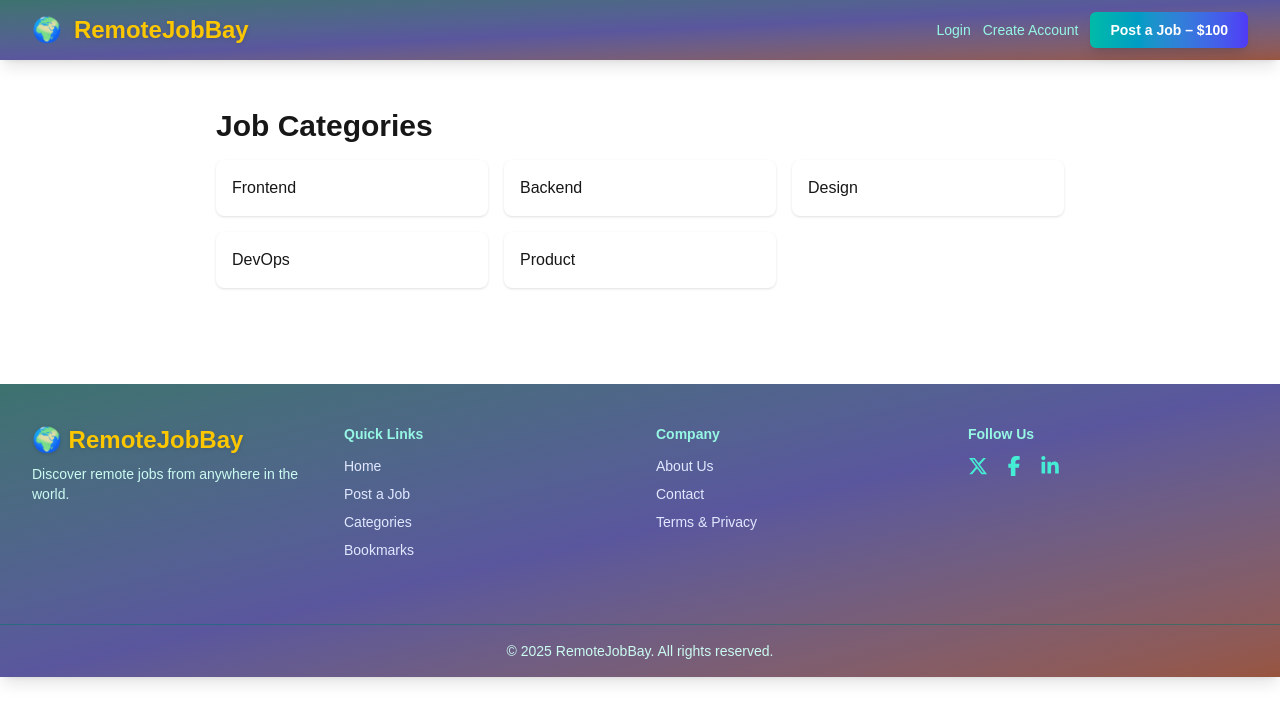
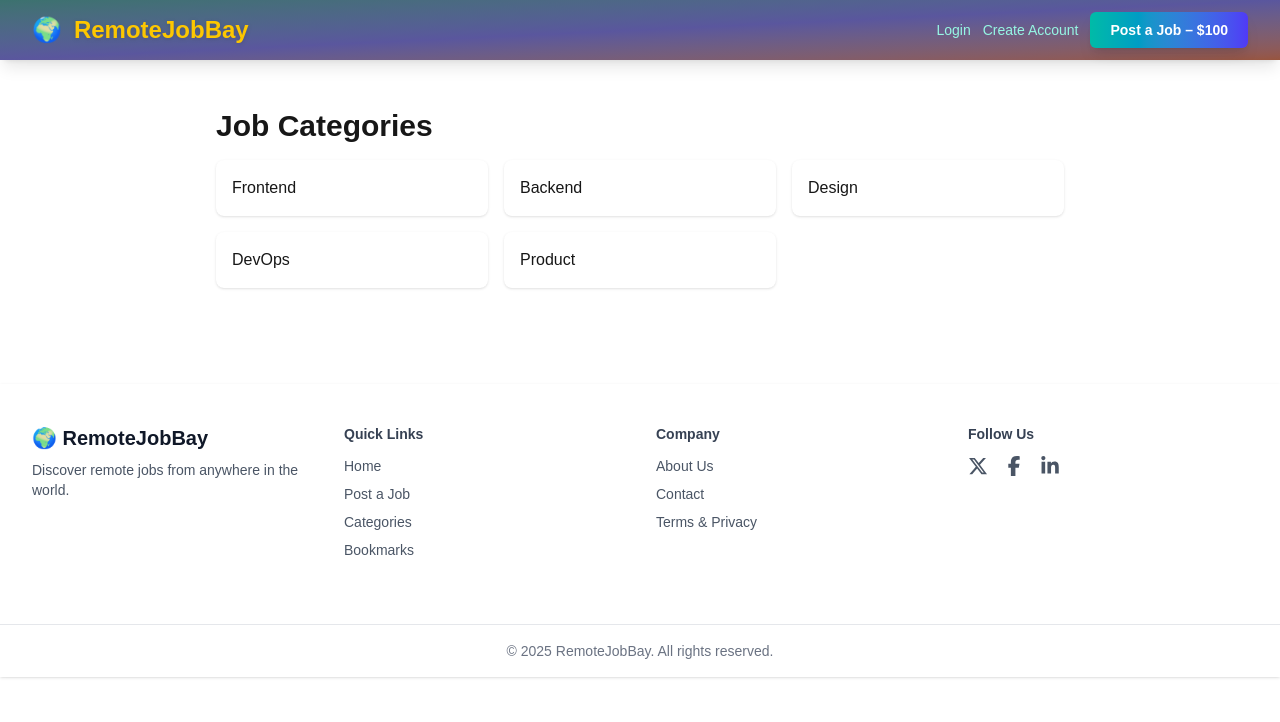
Before and after one commit to remotejobbay/remotejobbay, a Next.js app: page /categories in a window 1280 px wide. Shown: the top 722 px of the page. Built offline with nearby package versions, Linux system fonts and the light colour scheme; no server answers.

Commit message:
Fix: Restore supabase client import

```diff
--- a/src/components/Footer.tsx
+++ b/src/components/Footer.tsx
@@ -2,60 +2,54 @@
 
 import Link from 'next/link';
 import { FaXTwitter, FaFacebookF, FaLinkedinIn } from 'react-icons/fa6';
-import { useEffect } from 'react';
 
 export default function Footer() {
-  useEffect(() => {
-    // Small client-side effect to ensure hydration aligns with client rendering
-    // This forces a re-render on the client to match the updated className
-  }, []);
-
   return (
-    <footer className="bg-gradient-to-br from-teal-900/80 via-indigo-900/80 to-orange-900/80 backdrop-blur-md text-white mt-12 shadow-lg">
+    <footer className="bg-white/95 backdrop-blur-lg mt-12 shadow-sm">
       <div className="max-w-7xl mx-auto px-4 sm:px-6 lg:px-8 py-10 grid grid-cols-1 md:grid-cols-4 gap-8">
         {/* Logo and tagline */}
         <div>
           <Link
             href="/"
-            className="text-2xl font-bold text-yellow-400 hover:text-yellow-500 font-poppins transition-colors duration-200 drop-shadow-sm"
+            className="text-xl font-semibold text-gray-900 hover:text-indigo-600 font-sans transition-colors duration-200"
           >
             🌍 RemoteJobBay
           </Link>
-          <p className="text-sm mt-2 text-teal-100 font-medium">
+          <p className="text-sm mt-2 text-gray-600 font-medium">
             Discover remote jobs from anywhere in the world.
           </p>
         </div>
 
         {/* Quick Links */}
         <div>
-          <h3 className="text-sm font-semibold mb-3 text-teal-200 font-poppins">Quick Links</h3>
-          <ul className="space-y-2 text-sm text-indigo-100">
-            <li><Link href="/" className="hover:text-teal-300 transition-colors duration-200">Home</Link></li>
-            <li><Link href="/post" className="hover:text-teal-300 transition-colors duration-200">Post a Job</Link></li>
-            <li><Link href="/categories" className="hover:text-teal-300 transition-colors duration-200">Categories</Link></li>
-            <li><Link href="/bookmarks" className="hover:text-teal-300 transition-colors duration-200">Bookmarks</Link></li>
+          <h3 className="text-sm font-semibold mb-3 text-gray-700 font-sans">Quick Links</h3>
+          <ul className="space-y-2 text-sm text-gray-600">
+            <li><Link href="/" className="hover:text-indigo-600 transition-colors duration-200">Home</Link></li>
+            <li><Link href="/post" className="hover:text-indigo-600 transition-colors duration-200">Post a Job</Link></li>
+            <li><Link href="/categories" className="hover:text-indigo-600 transition-colors duration-200">Categories</Link></li>
+            <li><Link href="/bookmarks" className="hover:text-indigo-600 transition-colors duration-200">Bookmarks</Link></li>
           </ul>
         </div>
 
         {/* Company Info */}
         <div>
-          <h3 className="text-sm font-semibold mb-3 text-teal-200 font-poppins">Company</h3>
-          <ul className="space-y-2 text-sm text-indigo-100">
-            <li><Link href="/about" className="hover:text-teal-300 transition-colors duration-200">About Us</Link></li>
-            <li><Link href="/contact" className="hover:text-teal-300 transition-colors duration-200">Contact</Link></li>
-            <li><Link href="/legal" className="hover:text-teal-300 transition-colors duration-200">Terms & Privacy</Link></li>
+          <h3 className="text-sm font-semibold mb-3 text-gray-700 font-sans">Company</h3>
+          <ul className="space-y-2 text-sm text-gray-600">
+            <li><Link href="/about" className="hover:text-indigo-600 transition-colors duration-200">About Us</Link></li>
+            <li><Link href="/contact" className="hover:text-indigo-600 transition-colors duration-200">Contact</Link></li>
+            <li><Link href="/legal" className="hover:text-indigo-600 transition-colors duration-200">Terms & Privacy</Link></li>
           </ul>
         </div>
 
         {/* Social Media */}
         <div>
-          <h3 className="text-sm font-semibold mb-3 text-teal-200 font-poppins">Follow Us</h3>
-          <div className="flex space-x-4 text-xl text-teal-300">
+          <h3 className="text-sm font-semibold mb-3 text-gray-700 font-sans">Follow Us</h3>
+          <div className="flex space-x-4 text-xl text-gray-600">
             <a
               href="https://x.com/remotejobbay?s=21"
               target="_blank"
               rel="noopener noreferrer"
-              className="hover:text-teal-400 transition-colors duration-200"
+              className="hover:text-indigo-600 transition-colors duration-200"
               aria-label="X"
             >
               <FaXTwitter />
@@ -64,7 +58,7 @@ export default function Footer() {
               href="http://facebook.com/Remotejobbay"
               target="_blank"
               rel="noopener noreferrer"
-              className="hover:text-teal-400 transition-colors duration-200"
+              className="hover:text-indigo-600 transition-colors duration-200"
               aria-label="Facebook"
             >
               <FaFacebookF />
@@ -73,7 +67,7 @@ export default function Footer() {
               href="https://www.linkedin.com/in/joel-kings-b58868372?utm_source=share&utm_campaign=share_via&utm_content=profile&utm_medium=ios_app"
               target="_blank"
               rel="noopener noreferrer"
-              className="hover:text-teal-400 transition-colors duration-200"
+              className="hover:text-indigo-600 transition-colors duration-200"
               aria-label="LinkedIn"
             >
               <FaLinkedinIn />
@@ -82,7 +76,7 @@ export default function Footer() {
         </div>
       </div>
 
-      <div className="border-t border-teal-700/50 mt-6 py-4 text-center text-sm text-teal-100">
+      <div className="border-t border-gray-200 mt-6 py-4 text-center text-sm text-gray-500">
         © {new Date().getFullYear()} RemoteJobBay. All rights reserved.
       </div>
     </footer>
```
Also changed, not shown: src/app/page.tsx (+56 -44 lines).
